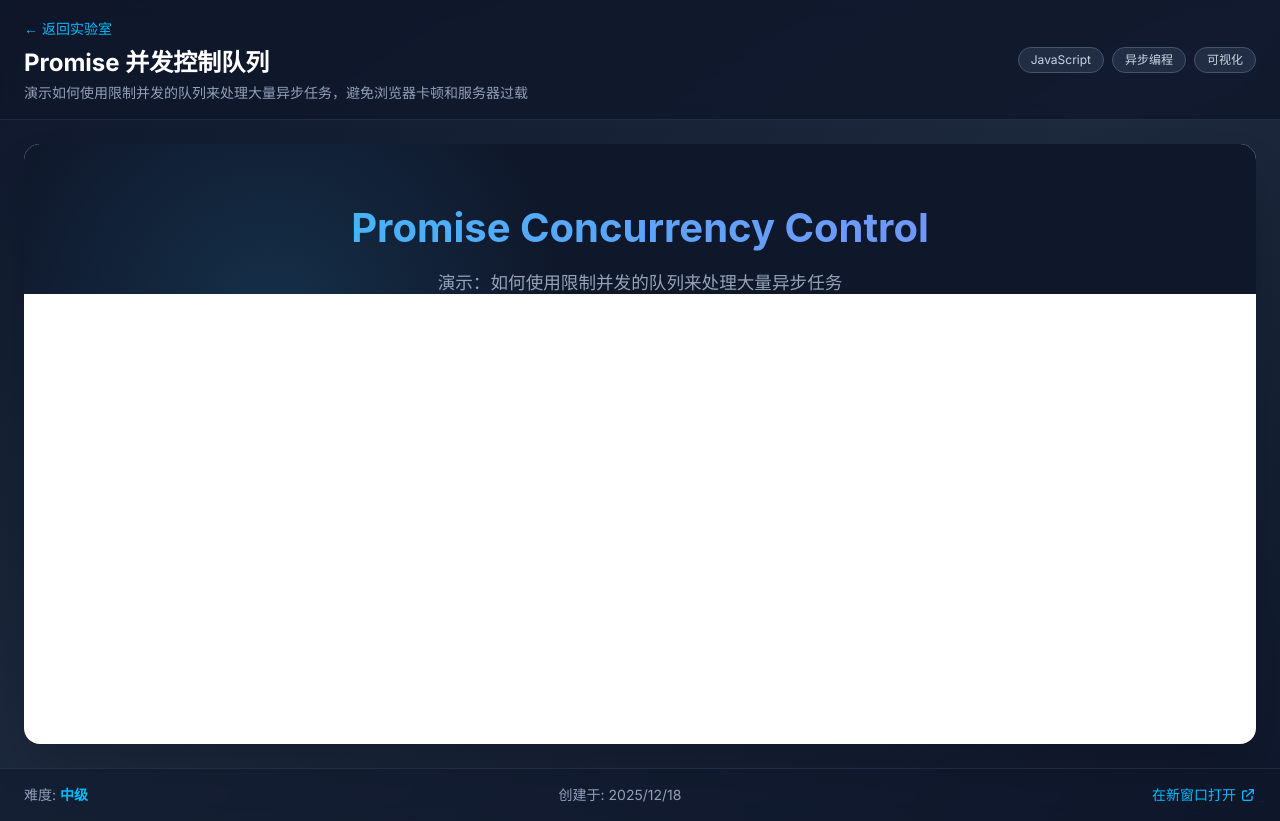
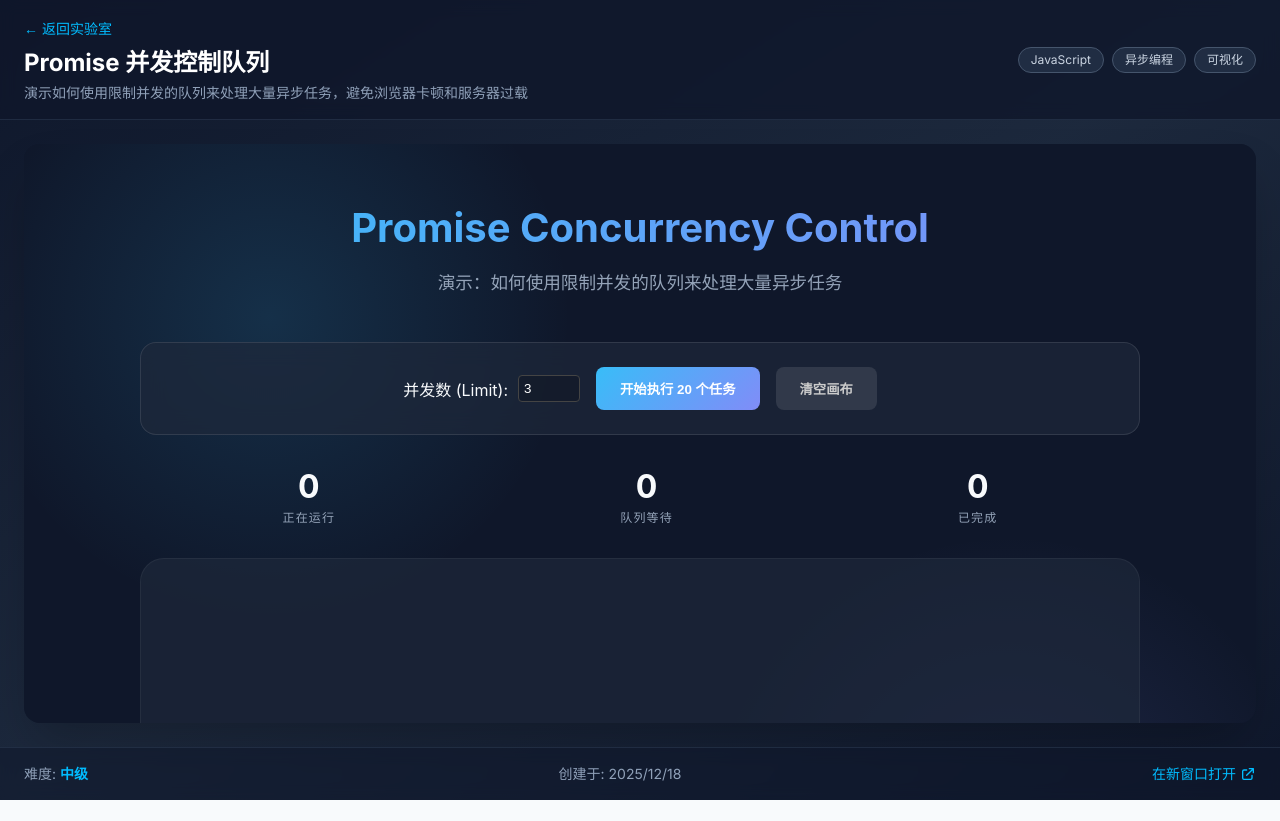
Before and after one commit to huanghuiqiang/my-ai-blog, a Next.js app: page /playground/promise-queue in a window 1280 px wide. After the commit the page ends 800 px from the top, so only its background shows below. Built offline with nearby package versions, Linux system fonts and the light colour scheme.

Commit message:
style: Update playground demo container layout to use flexbox and dark background.

```diff
--- a/app/playground/[slug]/page.tsx
+++ b/app/playground/[slug]/page.tsx
@@ -69,12 +69,12 @@ export default async function DemoPage({ params }: { params: Promise<{ slug: str
       </header>
 
       {/* Demo Container */}
-      <main className="flex-1 p-6">
-        <div className="max-w-7xl mx-auto h-full">
-          <div className="bg-white rounded-2xl shadow-2xl overflow-hidden h-full min-h-[calc(100vh-200px)]">
+      <main className="flex-1 p-6 flex flex-col">
+        <div className="max-w-7xl mx-auto w-full flex-1 flex flex-col">
+          <div className="bg-slate-900/50 rounded-2xl shadow-2xl overflow-hidden flex-1 flex flex-col">
             <iframe
               src={demo.path}
-              className="w-full h-full border-0"
+              className="w-full flex-1 border-0"
               title={demo.title}
               sandbox="allow-scripts allow-same-origin"
             />
```
